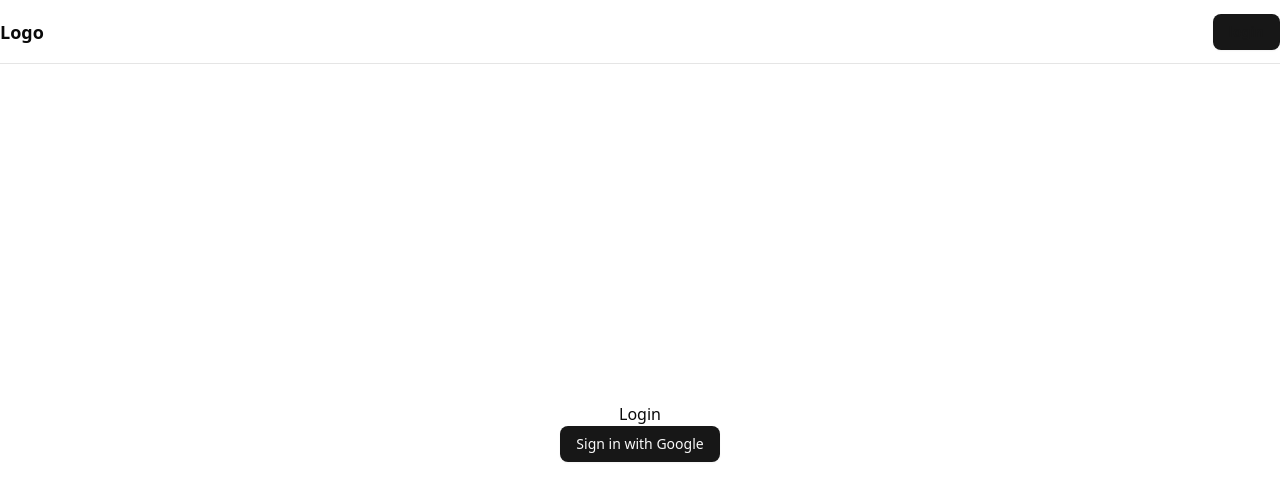
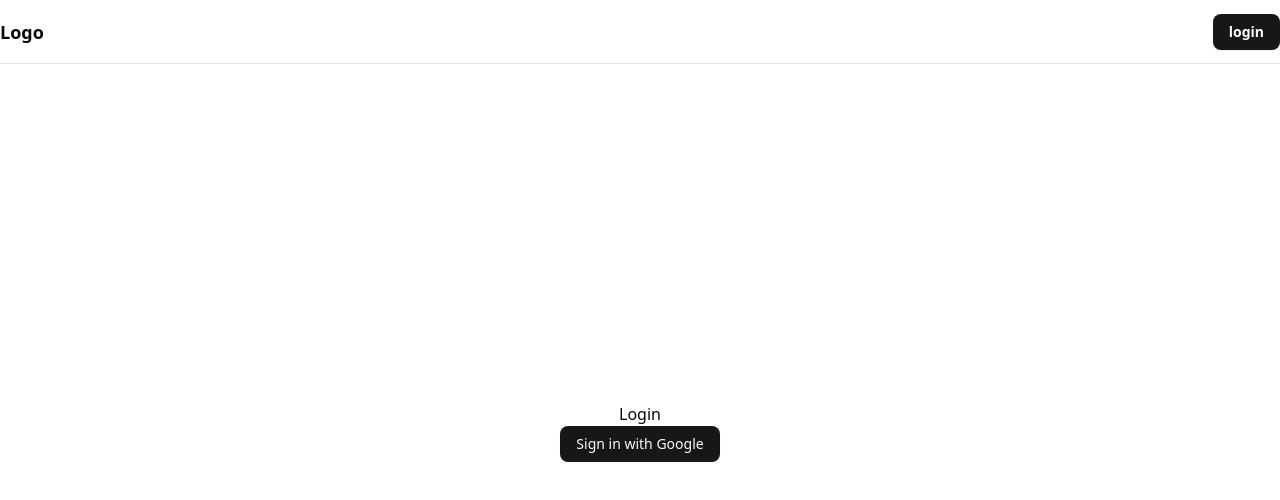
Before and after one commit to developerdeepak25/jeopardy, a Next.js app: page /login in a window 1280 px wide. Shown: the top 500 px of the page. Built offline with nearby package versions, Linux system fonts and the light colour scheme; no server answers.

Commit message:
can answer now

```diff
--- a/app/(user)/leaderboard/page.tsx
+++ b/app/(user)/leaderboard/page.tsx
@@ -56,7 +56,6 @@ const LeaderBoard = () => {
     return null;
   };
 
-
   return (
     <div className="flex justify-center h-full w-full">
       <div className="container p-4 shadow-md bg-white h-full">
@@ -72,7 +71,9 @@ const LeaderBoard = () => {
             </TableRow>
           </TableHeader>
           <TableBody>
-            {data.data.map((user, index: number) => (
+            {data.data.map((user, index: number) => {
+              console.log(user);
+              return (
                 <TableRow
                   key={user.id}
                   className={index < 3 ? "font-medium" : ""}
@@ -86,7 +87,11 @@ const LeaderBoard = () => {
                   <TableCell>
                     <div className="flex items-center gap-2">
                       <Avatar className="h-8 w-8">
-                      <AvatarImage src={user?.image} alt={user.name} />
+                        <AvatarImage
+                          src={user.image}
+                          alt={user.name}
+                          referrerPolicy="no-referrer"
+                        />
                         <AvatarFallback>
                           {user.name.substring(0, 2).toUpperCase()}
                         </AvatarFallback>
@@ -99,7 +104,8 @@ const LeaderBoard = () => {
                     ${user.totalAmount.toString()}
                   </TableCell>
                 </TableRow>
-            ))}
+              );
+            })}
           </TableBody>
         </Table>
       </div>
--- a/components/Layout/Navbar.tsx
+++ b/components/Layout/Navbar.tsx
@@ -41,12 +41,12 @@ const Navbar = () => {
           {session ? (
             <>
               <NavLink href="/leaderboard">Leaderboard</NavLink>
-              <NavLink href="/jeopardy">Jeopardy Game</NavLink>
+              <NavLink href="/jeopardy">Play</NavLink>
               <Button className="cursor-pointer" onClick={() => signOut()}>Logout</Button>
             </>
           ) : (
-            <Button className="cursor-pointer">
-              <NavLink href="/login">login</NavLink>
+            <Button className="cursor-pointer text-white">
+              <NavLink className="text-white" href="/login">login</NavLink>
             </Button>
           )}
         </div>
--- a/components/Navlink/index.tsx
+++ b/components/Navlink/index.tsx
@@ -13,7 +13,7 @@ export const NavLink = ({
   href,
   children,
   className = "",
-  activeClassName = "text-primary font-semibold",
+  activeClassName = "font-semibold",
 }: NavLinkProps) => {
   const pathname = usePathname();
   const isActive = pathname === href;
--- a/components/ui/button.tsx
+++ b/components/ui/button.tsx
@@ -1,3 +1,4 @@
+'use client';
 import * as React from "react"
 import { Slot } from "@radix-ui/react-slot"
 import { cva, type VariantProps } from "class-variance-authority"
```
Also changed, not shown: middleware.ts (line endings or trailing spaces). Lines whose indentation alone changed are shown as unchanged.
